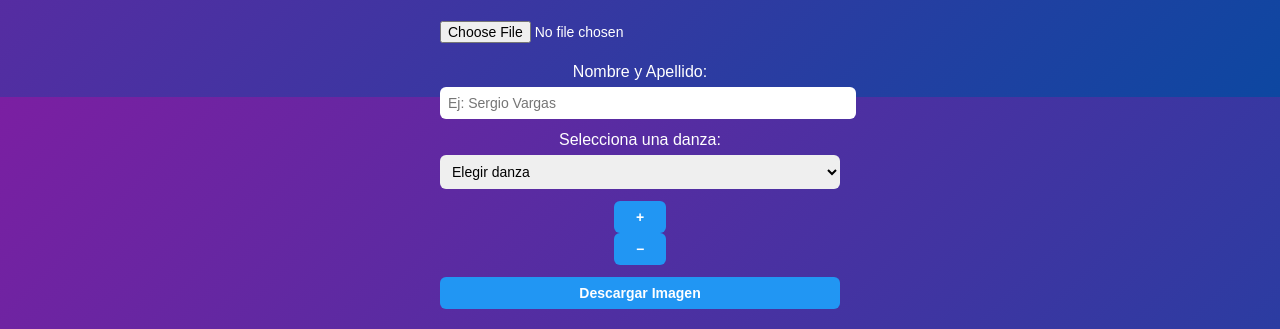
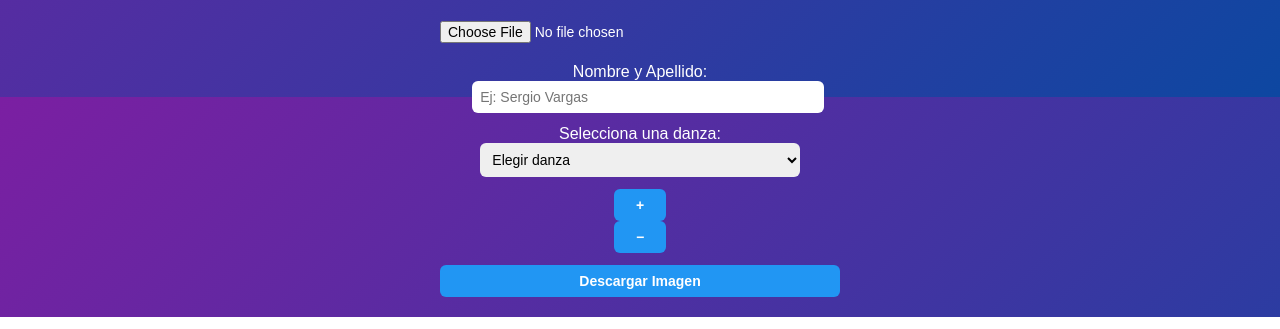
Before and after one commit to fulusfx/ENTRADA-UNIVERSITARIA, a plain HTML site: page index.html in a window 1280 px wide. Shown: the part 703-1032 px from the top of the page. Drawn offline with Linux system fonts and the light colour scheme.

Commit message:
Update style.css

```diff
--- a/style.css
+++ b/style.css
@@ -49,13 +49,6 @@ button {
   outline: none;
 }
 
-.form-group {
-  width: 100%;
-  display: flex;
-  flex-direction: column;
-  gap: 6px;
-}
-
 button {
   background-color: #2196f3;
   color: white;
@@ -85,5 +78,3 @@ button:hover {
     height: 90vw;
   }
 }
-
-/* Estilo para textos dentro del canvas se definen en el script con fillStyle y font */
```
